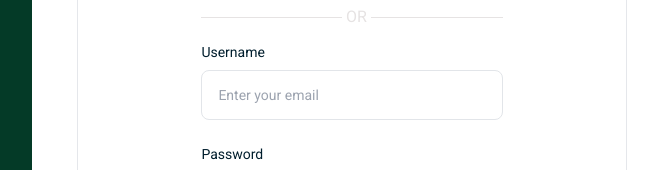
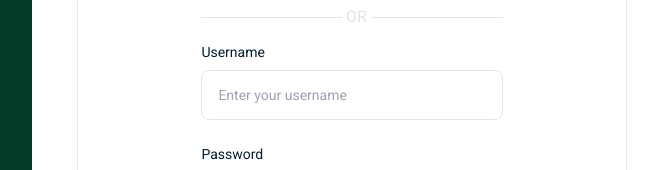
Before and after one commit to Sanjivchy/medical_ordering_react_app, a React (Vite) app: page /login in a window 1280 px wide. Shown: the part 352-522 px from the top of the page, without its empty margins (608-1266 px from the left). Built offline with nearby package versions, Linux system fonts and the light colour scheme.

Commit message:
correcting every placeholder on every form

```diff
--- a/src/components/loginForm/index.jsx
+++ b/src/components/loginForm/index.jsx
@@ -67,7 +67,7 @@ function index(props) {
                                     {error && <p className=" text-red-500">{error}</p>}
                                     <div className='form-group flex flex-col'>
                                         <label className='form-label'>Username</label>
-                                        <input className='form-control' type="text" placeholder='Enter your email' value={username} onChange={(e) => setUsername(e.target.value)} />
+                                        <input className='form-control' type="text" placeholder='Enter your username' value={username} onChange={(e) => setUsername(e.target.value)} />
                                     </div>
                                     <div className='form-group flex flex-col'>
                                         <label className='form-label'>Password</label>
--- a/src/pages/donors/Create.jsx
+++ b/src/pages/donors/Create.jsx
@@ -60,7 +60,7 @@ function DonorCreate(props) {
                         {error && <p className=" text-red-500">{error}</p>}
                         <div className='form-group flex flex-col'>
                             <label className='form-label'>Name</label>
-                            <input className='form-control' type="text" placeholder='Enter your email' value={name} onChange={(e) => setName(e.target.value)} />
+                            <input className='form-control' type="text" placeholder='Enter your name' value={name} onChange={(e) => setName(e.target.value)} />
                         </div>
                         <div className='form-group flex flex-col'>
                             <label className='form-label'>Email Address</label>
@@ -68,35 +68,35 @@ function DonorCreate(props) {
                         </div>
                         <div className='form-group flex flex-col'>
                             <label className='form-label'>Pradesh Name</label>
-                            <input className='form-control' type="text" placeholder='Enter your email' value={pradeshName} onChange={(e) => setPradeshName(e.target.value)} />
+                            <input className='form-control' type="text" placeholder='Enter your Pradesh' value={pradeshName} onChange={(e) => setPradeshName(e.target.value)} />
                         </div>
                         <div className='form-group flex flex-col'>
                             <label className='form-label'>District Name</label>
-                            <input className='form-control' type="text" placeholder='Enter your email' value={districtName} onChange={(e) => setDistrictName(e.target.value)} />
+                            <input className='form-control' type="text" placeholder='Enter your District' value={districtName} onChange={(e) => setDistrictName(e.target.value)} />
                         </div>
                         <div className='form-group flex flex-col'>
                             <label className='form-label'>Gaupalika Name</label>
-                            <input className='form-control' type="text" placeholder='Enter your email' value={gaupalikaName} onChange={(e) => setGaupalikaName(e.target.value)} />
+                            <input className='form-control' type="text" placeholder='Enter your Gaupalika' value={gaupalikaName} onChange={(e) => setGaupalikaName(e.target.value)} />
                         </div>
                         <div className='form-group flex flex-col'>
                             <label className='form-label'>Ward Number</label>
-                            <input className='form-control' type="number" placeholder='Enter your email' value={wardNumber} onChange={(e) => setWardNumber(e.target.value)} />
+                            <input className='form-control' type="number" placeholder='Enter your Ward_No' value={wardNumber} onChange={(e) => setWardNumber(e.target.value)} />
                         </div>
                         <div className='form-group flex flex-col'>
                             <label className='form-label'>Phone Number</label>
-                            <input className='form-control' type="number" placeholder='Enter your email' value={phoneNumber} onChange={(e) => setPhoneNumber(e.target.value)} />
+                            <input className='form-control' type="number" placeholder='Enter your Phone Number' value={phoneNumber} onChange={(e) => setPhoneNumber(e.target.value)} />
                         </div>
                         <div className='form-group flex flex-col'>
                             <label className='form-label'>Mobile Number</label>
-                            <input className='form-control' type="number" placeholder='Enter your email' value={mobileNumber} onChange={(e) => setMobileNumber(e.target.value)} />
+                            <input className='form-control' type="number" placeholder='Enter your Mobile Number' value={mobileNumber} onChange={(e) => setMobileNumber(e.target.value)} />
                         </div>
                         <div className='form-group flex flex-col'>
                             <label className='form-label'>Related Person</label>
-                            <input className='form-control' type="text" placeholder='Enter your email' value={relatedPerson} onChange={(e) => setRelatedPerson(e.target.value)} />
+                            <input className='form-control' type="text" placeholder='Enter your Related Person' value={relatedPerson} onChange={(e) => setRelatedPerson(e.target.value)} />
                         </div>
                         <div className='form-group flex flex-col'>
                             <label className='form-label'>Document</label>
-                            <input className='form-control' type="file" placeholder='Enter your email' onChange={(e) => setDocument(e.target.files[0])} />
+                            <input className='form-control' type="file" placeholder='Upload your Document' onChange={(e) => setDocument(e.target.files[0])} />
                         </div>
                         <button type='submit' className='bg-primary  text-base leading-6 font-medium text-white  py-[14px] rounded-lg'>Register</button>
                     </div>
--- a/src/pages/donors/Edit.jsx
+++ b/src/pages/donors/Edit.jsx
@@ -80,7 +80,7 @@ function DonorEdit(props) {
                                 {error && <p className=" text-red-500">{error}</p>}
                                 <div className='form-group flex flex-col'>
                                     <label className='form-label'>Name</label>
-                                    <input className='form-control' type="text" placeholder='Enter your email' value={name} onChange={(e) => setName(e.target.value)} />
+                                    <input className='form-control' type="text" placeholder='Enter your name' value={name} onChange={(e) => setName(e.target.value)} />
                                 </div>
                                 <div className='form-group flex flex-col'>
                                     <label className='form-label'>Email Address</label>
@@ -88,35 +88,35 @@ function DonorEdit(props) {
                                 </div>
                                 <div className='form-group flex flex-col'>
                                     <label className='form-label'>Pradesh Name</label>
-                                    <input className='form-control' type="text" placeholder='Enter your email' value={pradeshName} onChange={(e) => setPradeshName(e.target.value)} />
+                                    <input className='form-control' type="text" placeholder='Enter your Pradesh' value={pradeshName} onChange={(e) => setPradeshName(e.target.value)} />
                                 </div>
                                 <div className='form-group flex flex-col'>
                                     <label className='form-label'>District Name</label>
-                                    <input className='form-control' type="text" placeholder='Enter your email' value={districtName} onChange={(e) => setDistrictName(e.target.value)} />
+                                    <input className='form-control' type="text" placeholder='Enter your district' value={districtName} onChange={(e) => setDistrictName(e.target.value)} />
                                 </div>
                                 <div className='form-group flex flex-col'>
                                     <label className='form-label'>Gaupalika Name</label>
-                                    <input className='form-control' type="text" placeholder='Enter your email' value={gaupalikaName} onChange={(e) => setGaupalikaName(e.target.value)} />
+                                    <input className='form-control' type="text" placeholder='Enter your gaupalika' value={gaupalikaName} onChange={(e) => setGaupalikaName(e.target.value)} />
                                 </div>
                                 <div className='form-group flex flex-col'>
                                     <label className='form-label'>Ward Number</label>
-                                    <input className='form-control' type="number" placeholder='Enter your email' value={wardNumber} onChange={(e) => setWardNumber(e.target.value)} />
+                                    <input className='form-control' type="number" placeholder='Enter your ward_No' value={wardNumber} onChange={(e) => setWardNumber(e.target.value)} />
                                 </div>
                                 <div className='form-group flex flex-col'>
                                     <label className='form-label'>Phone Number</label>
-                                    <input className='form-control' type="number" placeholder='Enter your email' value={phoneNumber} onChange={(e) => setPhoneNumber(e.target.value)} />
+                                    <input className='form-control' type="number" placeholder='Enter your phone number' value={phoneNumber} onChange={(e) => setPhoneNumber(e.target.value)} />
                                 </div>
                                 <div className='form-group flex flex-col'>
                                     <label className='form-label'>Mobile Number</label>
-                                    <input className='form-control' type="number" placeholder='Enter your email' value={mobileNumber} onChange={(e) => setMobileNumber(e.target.value)} />
+                                    <input className='form-control' type="number" placeholder='Enter your Mobile Number' value={mobileNumber} onChange={(e) => setMobileNumber(e.target.value)} />
                                 </div>
                                 <div className='form-group flex flex-col'>
                                     <label className='form-label'>Related Person</label>
-                                    <input className='form-control' type="text" placeholder='Enter your email' value={relatedPerson} onChange={(e) => setRelatedPerson(e.target.value)} />
+                                    <input className='form-control' type="text" placeholder='Enter your Related Person' value={relatedPerson} onChange={(e) => setRelatedPerson(e.target.value)} />
                                 </div>
                                 <div className='form-group flex flex-col'>
                                     <label className='form-label'>Document</label>
-                                    <input className='form-control' type="file" placeholder='Enter your email' onChange={(e) => setDocument(e.target.files[0])} />
+                                    <input className='form-control' type="file" placeholder='Upload your document here' onChange={(e) => setDocument(e.target.files[0])} />
                                 </div>
 
                             </div>
--- a/src/pages/medicines/Create.jsx
+++ b/src/pages/medicines/Create.jsx
@@ -73,15 +73,15 @@ function MedicineCreate(props) {
                 <div className='grid grid-cols-2 gap-6'>
                     <div className='form-group flex flex-col'>
                         <label className='form-label'>Status</label>
-                        <input className='form-control' type="text" value={status} onChange={(e) => setStatus(e.target.files[0])} />
+                        <input className='form-control' type="text" placeholder='Enter the status ' value={status} onChange={(e) => setStatus(e.target.files[0])} />
                     </div>
                     <div className='form-group flex flex-col'>
                         <label className='form-label'>Medicine Name</label>
-                        <input className='form-control' type="text" value={medicineName} onChange={(e) => setMedicineName(e.target.files[0])} />
+                        <input className='form-control' type="text" placeholder='Enter medicine name' value={medicineName} onChange={(e) => setMedicineName(e.target.files[0])} />
                     </div>
                     <div className='form-group flex flex-col'>
                         <label className='form-label'>Quantity</label>
-                        <input className='form-control' type="number" value={quantity} onChange={(e) => setQuantity(e.target.files[0])} />
+                        <input className='form-control' type="number" placeholder='Enter your quality' value={quantity} onChange={(e) => setQuantity(e.target.files[0])} />
                     </div>
                     <div className="form-group flex flex-col">
                         <label htmlFor="request">Request</label>
--- a/src/pages/members/Create.jsx
+++ b/src/pages/members/Create.jsx
@@ -58,7 +58,7 @@ function MemberCreate(props) {
                     {error && <p className=" text-red-500">{error}</p>}
                     <div className='form-group flex flex-col'>
                         <label className='form-label text-inherit'>Name*</label>
-                        <input className='form-control' type="text" placeholder='Enter your email' value={name} onChange={(e) => setName(e.target.value)} />
+                        <input className='form-control' type="text" placeholder='Enter your name' value={name} onChange={(e) => setName(e.target.value)} />
                     </div>
                     <div className='form-group flex flex-col'>
                         <label className='form-label text-inherit'>Email</label>
@@ -66,35 +66,35 @@ function MemberCreate(props) {
                     </div>
                     <div className='form-group flex flex-col'>
                         <label className='form-label text-inherit'>Province</label>
-                        <input className='form-control' type="text" placeholder='Enter your email' value={pradeshName} onChange={(e) => setPradeshName(e.target.value)} />
+                        <input className='form-control' type="text" placeholder='Enter your province' value={pradeshName} onChange={(e) => setPradeshName(e.target.value)} />
                     </div>
                     <div className='form-group flex flex-col'>
                         <label className='form-label text-inherit'>District</label>
-                        <input className='form-control' type="text" placeholder='Enter your email' value={districtName} onChange={(e) => setDistrictName(e.target.value)} />
+                        <input className='form-control' type="text" placeholder='Enter your district' value={districtName} onChange={(e) => setDistrictName(e.target.value)} />
                     </div>
                     <div className='form-group flex flex-col'>
                         <label className='form-label text-inherit'>Muncipality/Gaupalika</label>
-                        <input className='form-control' type="text" placeholder='Enter your email' value={gaupalikaName} onChange={(e) => setGaupalikaName(e.target.value)} />
+                        <input className='form-control' type="text" placeholder='Enter your muncipality/gaupalika' value={gaupalikaName} onChange={(e) => setGaupalikaName(e.target.value)} />
                     </div>
                     <div className='form-group flex flex-col'>
                         <label className='form-label text-inherit'>Ward No</label>
-                        <input className='form-control' type="number" placeholder='Enter your email' value={wardNumber} onChange={(e) => setWardNumber(e.target.value)} />
+                        <input className='form-control' type="number" placeholder='Enter your ward_no' value={wardNumber} onChange={(e) => setWardNumber(e.target.value)} />
                     </div>
                     <div className='form-group flex flex-col'>
                         <label className='form-label text-inherit'>Phone Number</label>
-                        <input className='form-control' type="number" placeholder='Enter your email' value={phoneNumber} onChange={(e) => setPhoneNumber(e.target.value)} />
+                        <input className='form-control' type="number" placeholder='Enter your phone_number' value={phoneNumber} onChange={(e) => setPhoneNumber(e.target.value)} />
                     </div>
                     <div className='form-group flex flex-col'>
                         <label className='form-label text-inherit'>Mobile Number</label>
-                        <input className='form-control' type="number" placeholder='Enter your email' value={mobileNumber} onChange={(e) => setMobileNumber(e.target.value)} />
+                        <input className='form-control' type="number" placeholder='Enter your mobile_number' value={mobileNumber} onChange={(e) => setMobileNumber(e.target.value)} />
                     </div>
                     <div className='form-group flex flex-col'>
                         <label className='form-label text-inherit'>Related Person</label>
-                        <input className='form-control' type="text" placeholder='Enter your email' value={relatedPerson} onChange={(e) => setRelatedPerson(e.target.value)} />
+                        <input className='form-control' type="text" placeholder='Enter your related person' value={relatedPerson} onChange={(e) => setRelatedPerson(e.target.value)} />
                     </div>
                     <div className='form-group flex flex-col'>
                         <label className='form-label text-inherit'>Supporting Document Photo:</label>
-                        <input className='form-control' type="file" placeholder='Enter your email' onChange={(e) => setDocument(e.target.files[0])} />
+                        <input className='form-control' type="file" placeholder='Upload your document here' onChange={(e) => setDocument(e.target.files[0])} />
                     </div>
                     <button type='submit' className='bg-primary  text-base leading-6 font-medium text-white w-full py-[14px] rounded-lg'>Register</button>
 
--- a/src/pages/members/Edit.jsx
+++ b/src/pages/members/Edit.jsx
@@ -86,7 +86,7 @@ function MemberEdit(props) {
                                 {error && <p className=" text-red-500">{error}</p>}
                                 <div className='form-group flex flex-col'>
                                     <label className='form-label'>Name</label>
-                                    <input className='form-control' type="text" placeholder='Enter your email' value={name} onChange={(e) => setName(e.target.value)} />
+                                    <input className='form-control' type="text" placeholder='Enter your name' value={name} onChange={(e) => setName(e.target.value)} />
                                 </div>
                                 <div className='form-group flex flex-col'>
                                     <label className='form-label'>Email Address</label>
@@ -94,35 +94,35 @@ function MemberEdit(props) {
                                 </div>
                                 <div className='form-group flex flex-col'>
                                     <label className='form-label'>Pradesh Name</label>
-                                    <input className='form-control' type="text" placeholder='Enter your email' value={pradeshName} onChange={(e) => setPradeshName(e.target.value)} />
+                                    <input className='form-control' type="text" placeholder='Enter your pradesh' value={pradeshName} onChange={(e) => setPradeshName(e.target.value)} />
                                 </div>
                                 <div className='form-group flex flex-col'>
                                     <label className='form-label'>District Name</label>
-                                    <input className='form-control' type="text" placeholder='Enter your email' value={districtName} onChange={(e) => setDistrictName(e.target.value)} />
+                                    <input className='form-control' type="text" placeholder='Enter your district' value={districtName} onChange={(e) => setDistrictName(e.target.value)} />
                                 </div>
                                 <div className='form-group flex flex-col'>
                                     <label className='form-label'>Gaupalika Name</label>
-                                    <input className='form-control' type="text" placeholder='Enter your email' value={gaupalikaName} onChange={(e) => setGaupalikaName(e.target.value)} />
+                                    <input className='form-control' type="text" placeholder='Enter your gaupalika' value={gaupalikaName} onChange={(e) => setGaupalikaName(e.target.value)} />
                                 </div>
                                 <div className='form-group flex flex-col'>
                                     <label className='form-label'>Ward Number</label>
-                                    <input className='form-control' type="number" placeholder='Enter your email' value={wardNumber} onChange={(e) => setWardNumber(e.target.value)} />
+                                    <input className='form-control' type="number" placeholder='Enter your ward_no' value={wardNumber} onChange={(e) => setWardNumber(e.target.value)} />
                                 </div>
                                 <div className='form-group flex flex-col'>
                                     <label className='form-label'>Phone Number</label>
-                                    <input className='form-control' type="number" placeholder='Enter your email' value={phoneNumber} onChange={(e) => setPhoneNumber(e.target.value)} />
+                                    <input className='form-control' type="number" placeholder='Enter your phone number' value={phoneNumber} onChange={(e) => setPhoneNumber(e.target.value)} />
                                 </div>
                                 <div className='form-group flex flex-col'>
                                     <label className='form-label'>Mobile Number</label>
-                                    <input className='form-control' type="number" placeholder='Enter your email' value={mobileNumber} onChange={(e) => setMobileNumber(e.target.value)} />
+                                    <input className='form-control' type="number" placeholder='Enter your mobile number' value={mobileNumber} onChange={(e) => setMobileNumber(e.target.value)} />
                                 </div>
                                 <div className='form-group flex flex-col'>
                                     <label className='form-label'>Related Person</label>
-                                    <input className='form-control' type="text" placeholder='Enter your email' value={relatedPerson} onChange={(e) => setRelatedPerson(e.target.value)} />
+                                    <input className='form-control' type="text" placeholder='Enter your related person' value={relatedPerson} onChange={(e) => setRelatedPerson(e.target.value)} />
                                 </div>
                                 <div className='form-group flex flex-col'>
                                     <label className='form-label'>Document</label>
-                                    <input className='form-control' type="file" placeholder='Enter your email' onChange={(e) => setDocument(e.target.files[0])} />
+                                    <input className='form-control' type="file" placeholder='Upload your document here' onChange={(e) => setDocument(e.target.files[0])} />
                                 </div>
 
                             </div>
```
